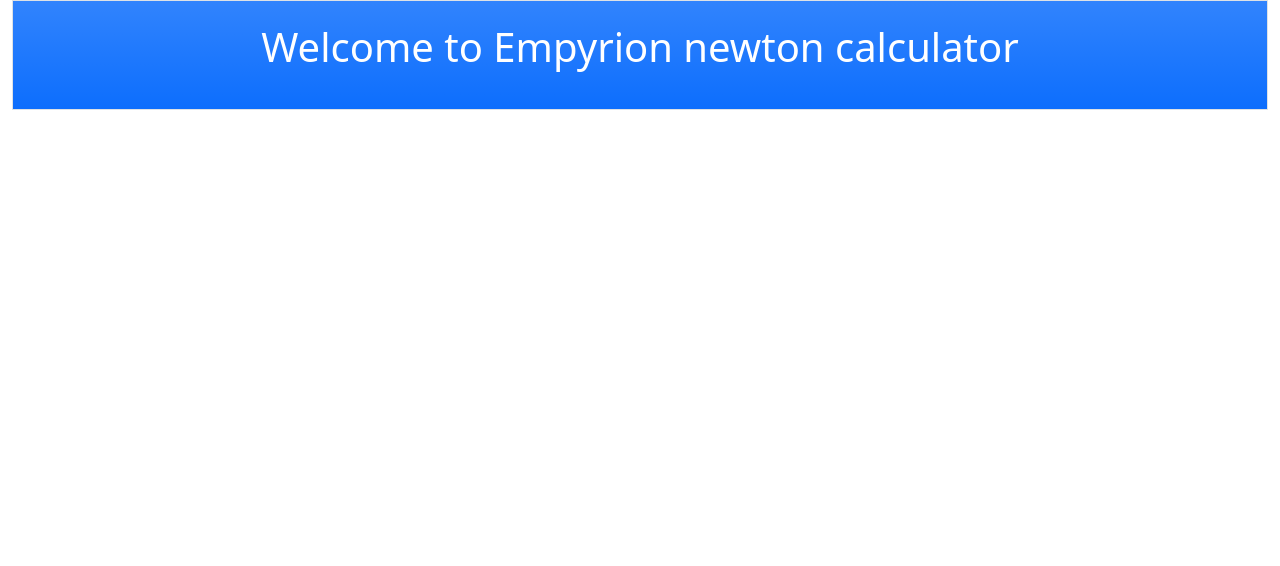
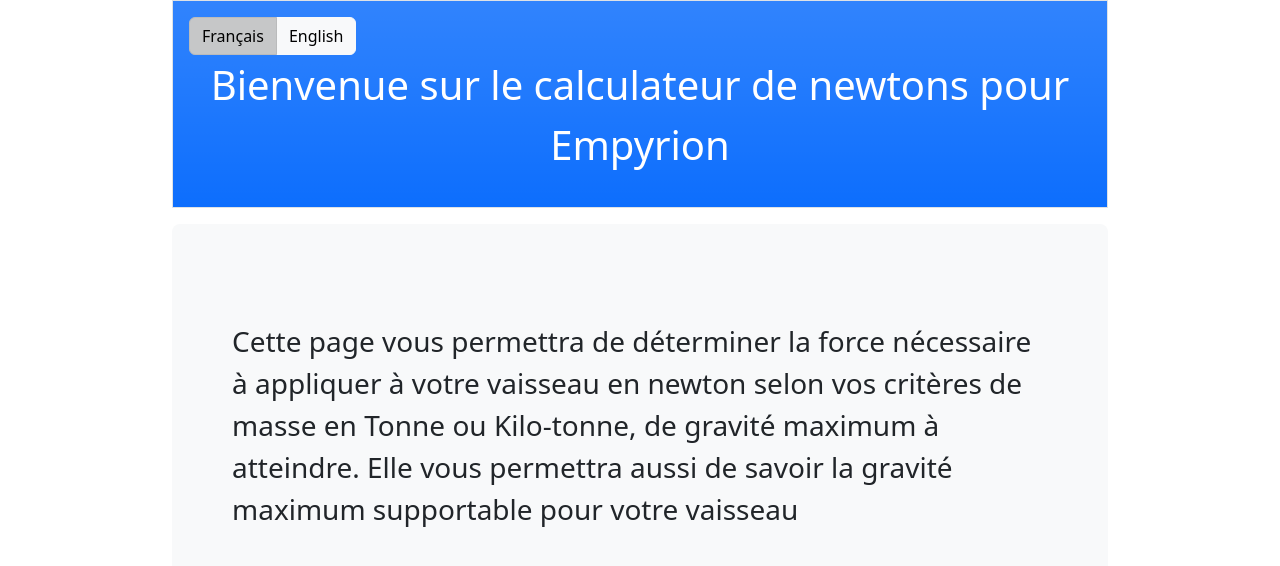
Before and after one commit to NicolasDuquesne2/newton-calculator, a React (Create React App) app: page / in a window 1280 px wide. Shown: the top 566 px of the page. Built offline with nearby package versions, Linux system fonts and the light colour scheme.

Commit message:
Header and jumbotron done

```diff
--- a/src/App.js
+++ b/src/App.js
@@ -1,12 +1,49 @@
-
+import ButtonGroup from 'react-bootstrap/ButtonGroup';
+import ToggleButton from 'react-bootstrap/ToggleButton';
+import { useState } from 'react';
+import { texts } from './params/params'
 
 function App() {
+
+  const [radioValue, setRadioValue] = useState('1');
+  let title = ""
+  let describ = ""
+
+  const radioButtons = [
+    { name: 'Français', value: '1' },
+    { name: 'English', value: '2' }]
+
+  radioValue === '1'? title = texts.home.french.title: title = texts.home.english.title
+  radioValue === '1'? describ = texts.home.french.description: describ = texts.home.english.description
+
   return (
-    <div className="App container-fluid">
+    <div className="App container-fluid w-75">
       <header className="p-3 mb-3 bg-primary bg-gradient border">
-        <p className="text-white text-center fs-1">Welcome to Empyrion newton calculator</p>
+        <ButtonGroup aria-label="Language select">
+        {radioButtons.map((radio, idx) => (
+          <ToggleButton
+            key={`toggle-${idx}`}
+            id={`radio-${idx}`}
+            type="radio"
+            variant={'light'}
+            name="radio"
+            value={radio.value}
+            checked={radioValue === radio.value}
+            onChange={(e) => setRadioValue(e.currentTarget.value)}
+          >
+            {radio.name}
+          </ToggleButton>
+        ))}
+        </ButtonGroup>
+        <p className="text-white text-center fs-1">{title}</p>
       </header>
+      <div className='p-5 mb-4 bg-light rounded-3'>
+        <div className='container-fluid py-5'>
+          <p className='fs-3'>{describ}</p>
+        </div>
+      </div>
     </div>
+
   );
 }
 
--- a/src/params/params.jsx
+++ b/src/params/params.jsx
@@ -1,14 +1,14 @@
 export const texts = {
     home: {
         french: {
-            title: "Bienvenue au calculateur de newtons pour Empyrion",
+            title: "Bienvenue sur le calculateur de newtons pour Empyrion",
             description: `Cette page vous permettra de déterminer la force nécessaire à appliquer à votre vaisseau en newton
             selon vos critères de masse en Tonne ou Kilo-tonne, de gravité maximum à atteindre. Elle vous permettra aussi de
             savoir la gravité maximum supportable pour votre vaisseau`
         },
 
         english: {
-            title: "Welcome to Empyrion newton calculator",
+            title: "Welcome to the Empyrion newton calculator",
             description: `This page will allow you to determine the necessary force to apply to your vessel in Newtons
             according to your criteria of mass in Tons or Kilo-tons, of maximum gravity to reach.
             It will also allow you to know the maximum gravity bearable for your ship`
```
